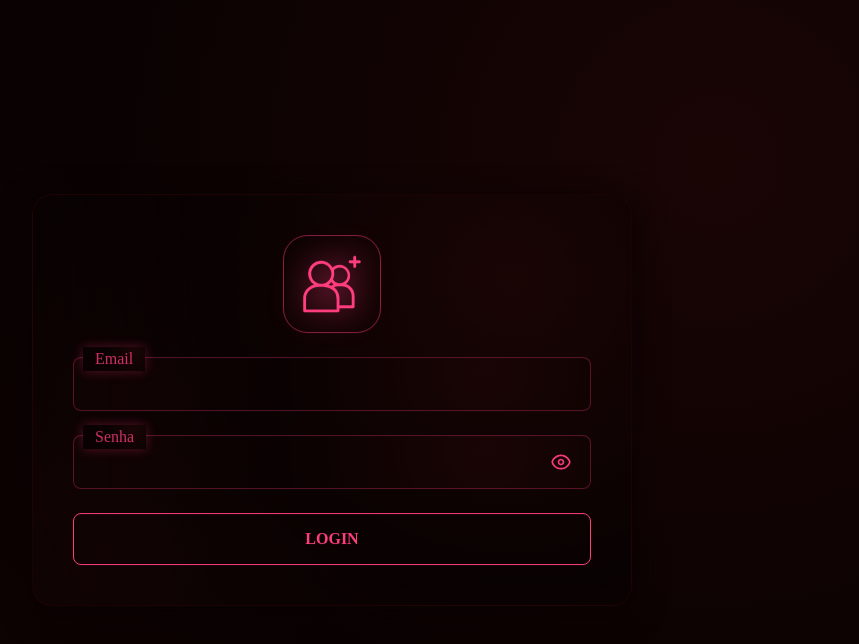
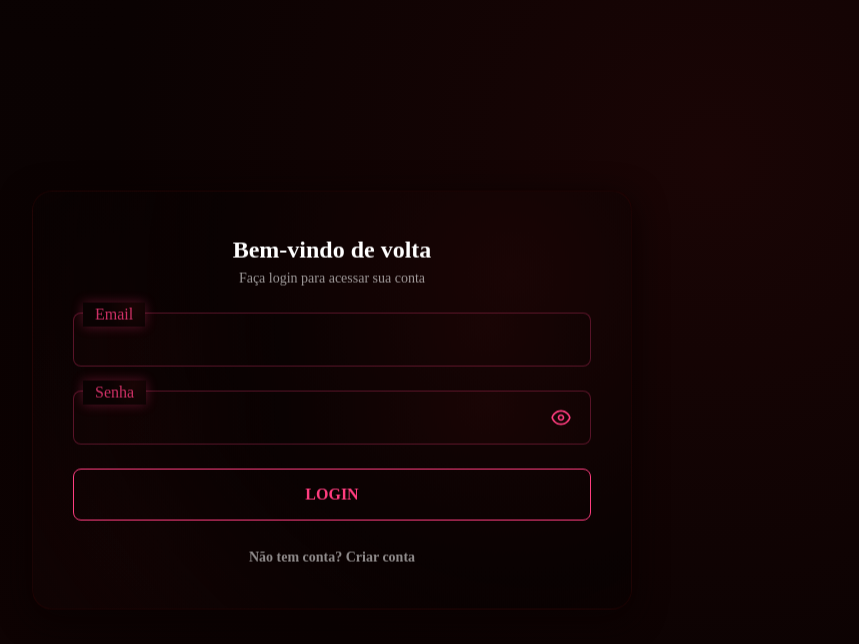
Before and after one commit to PedroHRFerreira/recreation-front, a Next.js app: page /login in a window 1280 px wide. Shown: the top 644 px of the page, without its empty margins (308-1167 px from the left). Built offline with nearby package versions, Linux system fonts and the light colour scheme.

Commit message:
feat: :sparkles: aplicando melhorias

```diff
--- a/src/templates/Login/Index.tsx
+++ b/src/templates/Login/Index.tsx
@@ -1,5 +1,3 @@
-"use client";
-
 import { useState } from "react";
 import { useRouter } from "next/router";
 import { toast } from "react-hot-toast";
@@ -37,9 +35,8 @@ const TemplatesLogin = () => {
 
   return (
     <Modal
-      icon="register_login"
-      iconWidth="64px"
-      iconHeight="64px"
+      title="Bem-vindo de volta"
+      subtitle="Faça login para acessar sua conta"
       inputs={[
         {
           label: "Email",
@@ -60,6 +57,8 @@ const TemplatesLogin = () => {
       colorPrimary="#ff3d7f"
       colorSecondary="#ff1a6e"
       onSubmit={handleSubmit}
+      footerText="Não tem conta? Criar conta"
+      onFooterClick={() => router.push("/register")}
     />
   );
 };
```
